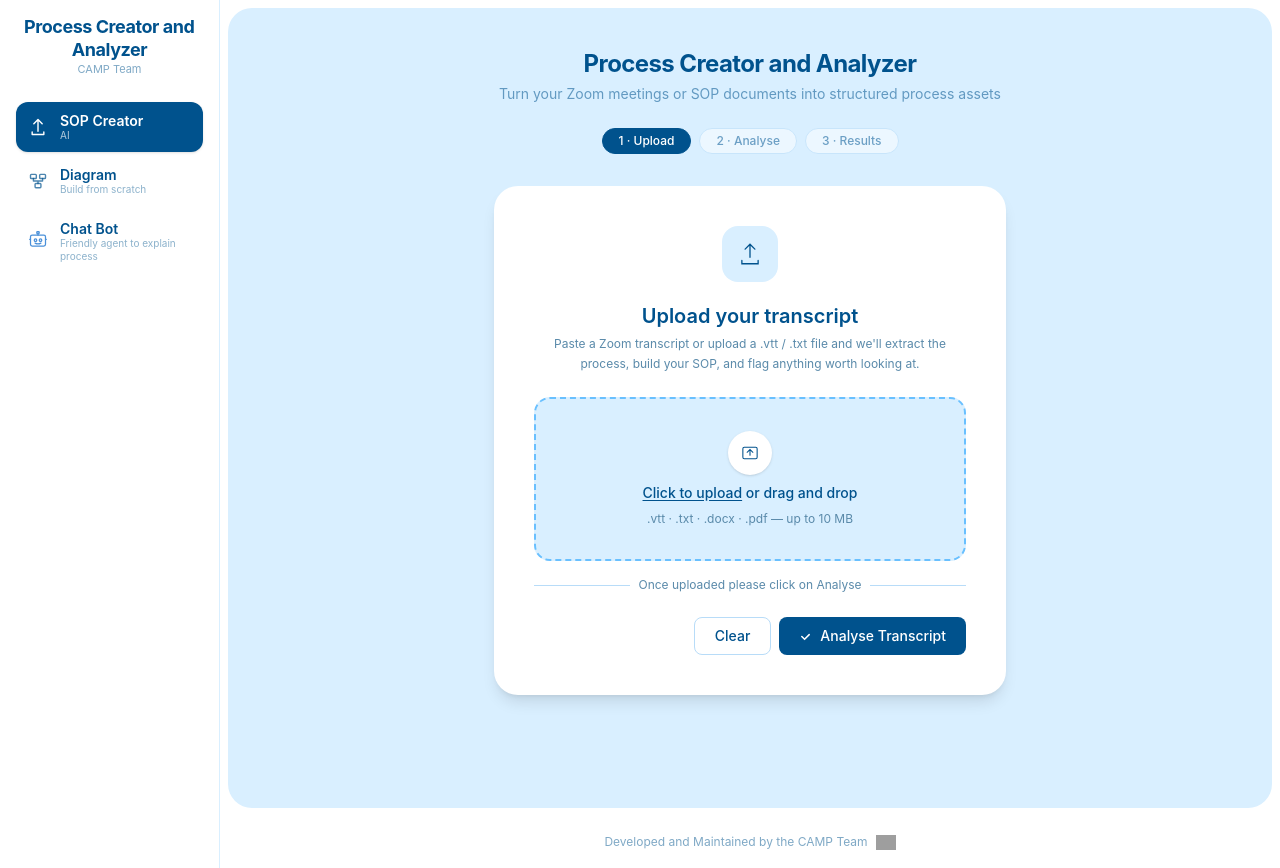
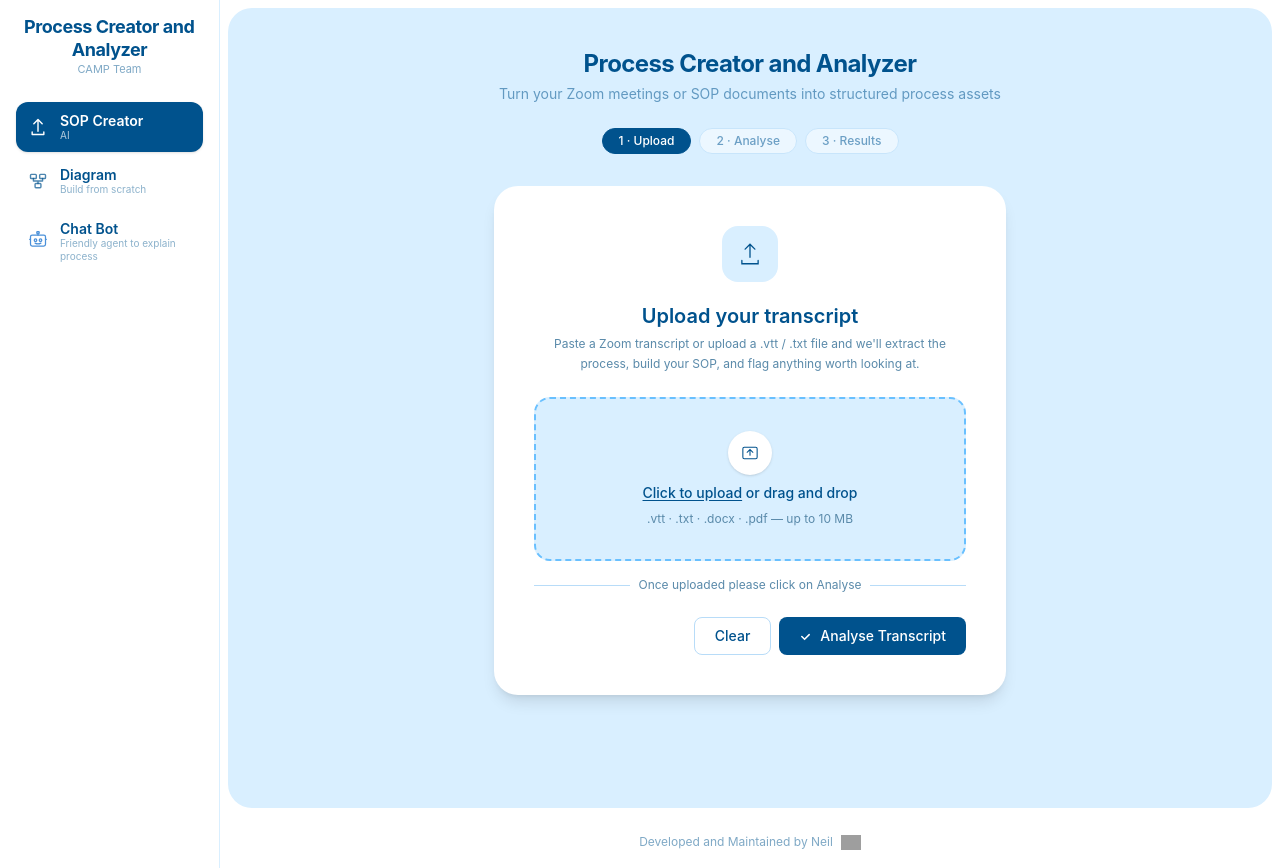
Before and after one commit to LoyNeil/SOP-Analyzer, a React (Vite) app: page / in a window 1280 px wide. Built offline with nearby package versions, Linux system fonts and the light colour scheme; grey boxes are pictures that could not be loaded.

Commit message:
Update footer text to reflect new maintainer

```diff
--- a/src/Footer.jsx
+++ b/src/Footer.jsx
@@ -5,7 +5,7 @@ import FooterLogo from "./assets/Footer.webp"
 const Footer = () => {
     return(
         <footer className="flex items-center justify-center gap-2 py-4 text-xs text-[#00528d]/50">
-            Developed and Maintained by the CAMP Team
+            Developed and Maintained by Neil
             <img src={FooterLogo} alt="logo" className="w-5 h-5 object-contain"/>
         </footer>
     )
```
